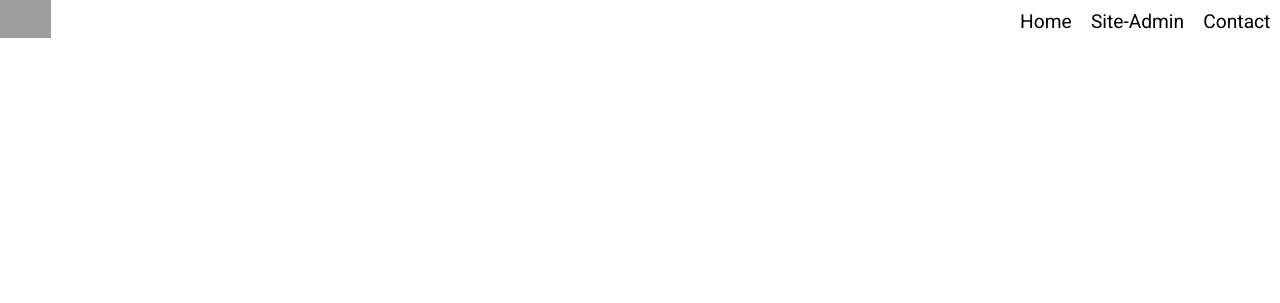
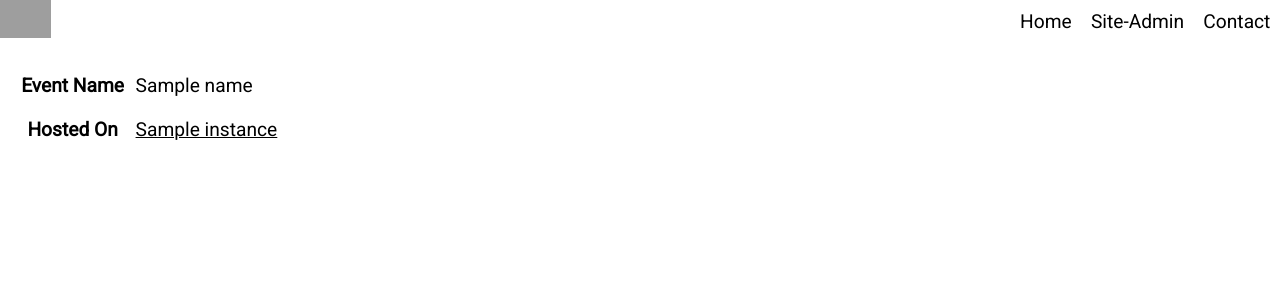
Before and after one commit to readytogoout/eventpanel, a Flask app: template templates/event/admin.html in a window 1280 px wide. Shown: the top 303 px of the page. Run offline with Flask 2, Linux system fonts and the light colour scheme; the visitor is signed in with stand-in values (Sample User, id 1); the template is opened without the code that fills it: most values are stand-ins (such as "Sample title", 1, 10 or a date in 2020); parts of the project's set-up code (start-up, migrations or seed data) failed here and were passed over; some libraries are stand-ins or nearby versions; grey boxes are pictures that could not be loaded.

Commit message:
mehr event stuff
Signed-off-by: Roman Gräf <romangraef@loves.dicksinhisan.us>

```diff
--- a/database.py
+++ b/database.py
@@ -1,6 +1,19 @@
 from peewee import *
 
 from app import db
+
+
+class EnumField(CharField):
+    def __init__(self, enum_class, *args, **kwargs):
+        super().__init__(*args, **kwargs)
+        self.enum_class = enum_class
+        self.max_length = 255
+
+    def db_value(self, value):
+        return value.name
+
+    def python_value(self, value):
+        return self.enum_class(value)
 
 
 class Instance(db.Model):
@@ -11,6 +24,7 @@ class Instance(db.Model):
 class Event(db.Model):
     name = CharField()
     event_id = IntegerField(primary_key=True)
+    registration_link = CharField(unique=True, null=True)
     instance = ForeignKeyField(Instance, backref='events')
 
 
--- a/event.py
+++ b/event.py
@@ -12,9 +12,9 @@ def get_blueprint():
     @templated('event/admin.html')
     def admin(event_id: int):
         e: Event = Event.get_or_none(event_id)
-        i: Instance = Instance.get(Instance.name == e.instance)
         if e is None:
             abort(404)
+        i: Instance = Instance.get(Instance.name == e.instance)
         return dict(name=e.name, event_id=e.event_id, instance=i.name, instance_host=i.hostname)
 
     return blueprint
--- a/templates/event/admin.html
+++ b/templates/event/admin.html
@@ -3,5 +3,17 @@
     Event {{ name }} - Admin
 {% endblock %}
 {% block content %}
-    <!-- TODO show managers and settings. Add manager option?-->
+    <div class="infobar">
+        <table>
+            <tr>
+                <th>Event Name</th>
+                <td>{{ name }}</td>
+            </tr>
+            <tr>
+                <th>Hosted On</th>
+                <td><a href="https://{{ instance_host }}">{{ instance }}</a></td>
+            </tr>
+        </table>
+    </div>
+    <!-- TODO show managers and settings. Add manager option? -->
 {% endblock %}
```
